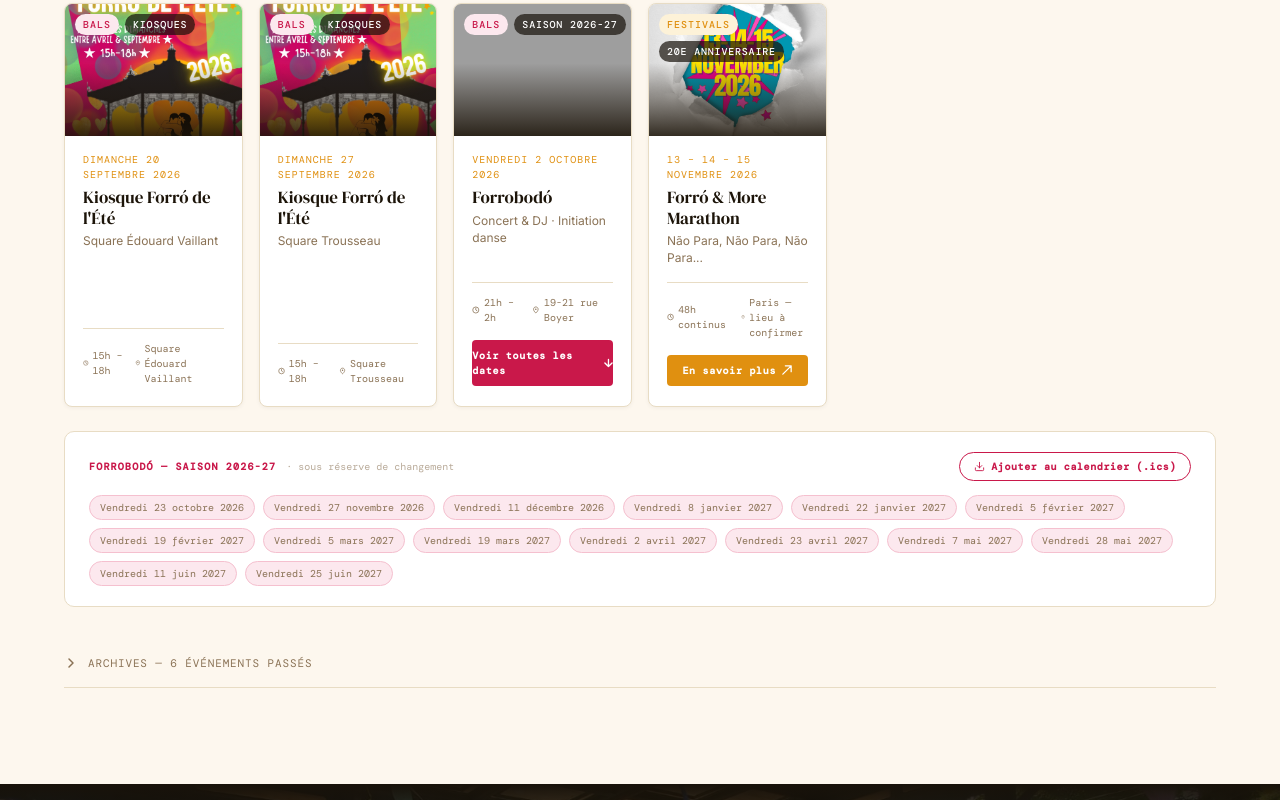
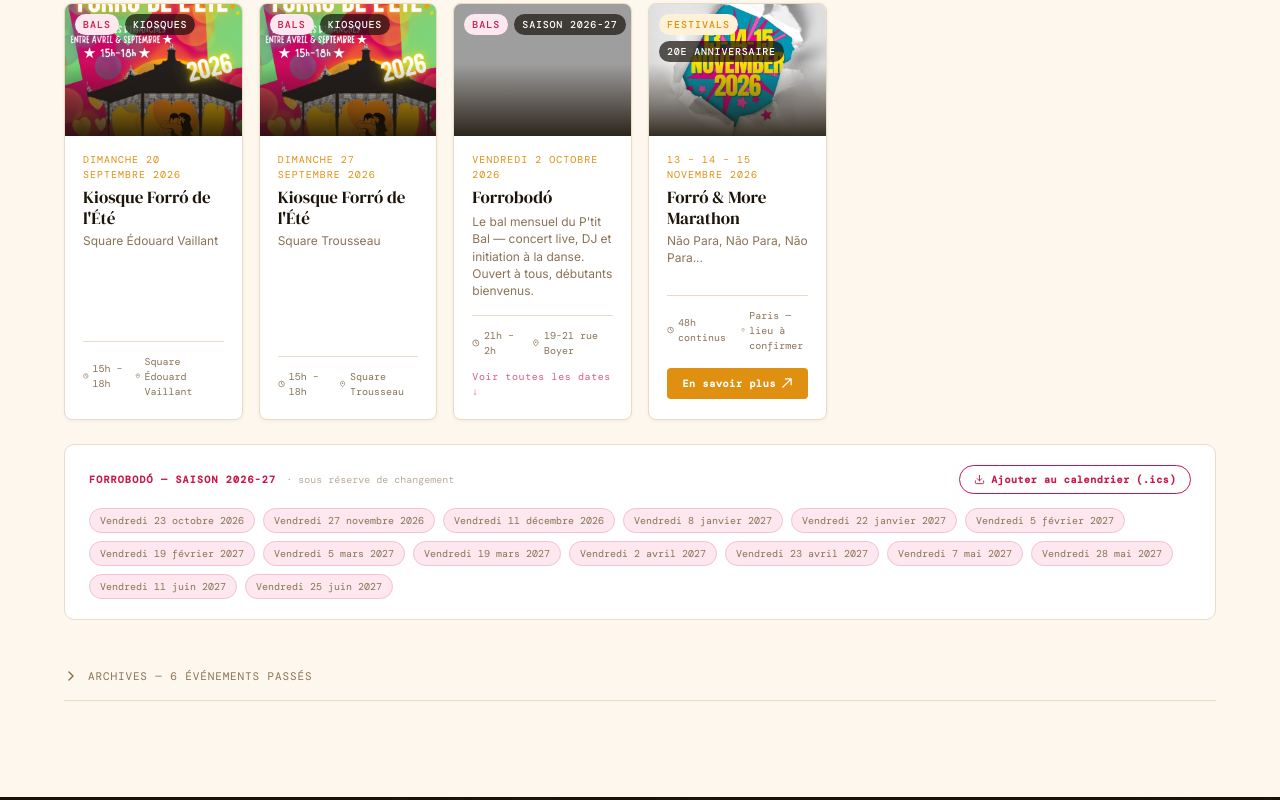
Before and after one commit to Hardante/leptitbalperdu, a React (Vite) app: page / in a window 1280 px wide. Shown: the part 2600-3400 px from the top of the page. Built offline with nearby package versions, Linux system fonts and the light colour scheme; grey boxes are pictures that could not be loaded; the HTML template or start-up script is replaced by a standard one.

Commit message:
fix: carte Forrobodó — ligne de présentation + lien discret dates

```diff
--- a/src/App.tsx
+++ b/src/App.tsx
@@ -559,7 +559,10 @@ function EventCardGrid({ evt }: { evt: Evt }) {
       <div style={{ padding: '16px 18px 20px', flex: 1, display: 'flex', flexDirection: 'column', gap: 5 }}>
         <p style={{ fontFamily: "'DM Mono', monospace", fontSize: 10, color: 'var(--primary)', letterSpacing: '0.1em', textTransform: 'uppercase' }}>{evt.date}</p>
         <h3 style={{ fontFamily: "'DM Serif Display', serif", fontSize: 17, color: 'var(--surface-foreground)', lineHeight: 1.2 }}>{evt.title}</h3>
-        <p style={{ fontFamily: "'Inter', sans-serif", fontSize: 12, color: 'var(--muted-foreground)', lineHeight: 1.4, flexGrow: 1, display: '-webkit-box', WebkitLineClamp: 2, WebkitBoxOrient: 'vertical', overflow: 'hidden' }}>{evt.subtitle}</p>
+        {isSaison
+          ? <p style={{ fontFamily: "'Inter', sans-serif", fontSize: 12, color: 'var(--muted-foreground)', lineHeight: 1.45, flexGrow: 1 }}>Le bal mensuel du P'tit Bal — concert live, DJ et initiation à la danse. Ouvert à tous, débutants bienvenus.</p>
+          : <p style={{ fontFamily: "'Inter', sans-serif", fontSize: 12, color: 'var(--muted-foreground)', lineHeight: 1.4, flexGrow: 1, display: '-webkit-box', WebkitLineClamp: 2, WebkitBoxOrient: 'vertical', overflow: 'hidden' }}>{evt.subtitle}</p>
+        }
         <div style={{ display: 'flex', gap: 12, marginTop: 10, paddingTop: 12, borderTop: '1px solid var(--border)' }}>
           <span style={{ fontFamily: "'DM Mono', monospace", fontSize: 10, color: 'var(--muted-foreground)', display: 'flex', alignItems: 'center', gap: 4 }}>
             <svg width="10" height="10" viewBox="0 0 10 10" fill="none"><circle cx="5" cy="5" r="4" stroke="currentColor" strokeWidth="1"/><path d="M5 2.5v2.5l1.5 1" stroke="currentColor" strokeWidth="1" strokeLinecap="round"/></svg>
@@ -578,10 +581,9 @@ function EventCardGrid({ evt }: { evt: Evt }) {
           ) : null}
         </div>
         {isSaison && (
-          <div style={{ display: 'flex', alignItems: 'center', justifyContent: 'center', gap: 6, marginTop: 10, padding: '8px 0', background: color, borderRadius: 4, fontFamily: "'DM Mono', monospace", fontSize: 10, fontWeight: 700, letterSpacing: '0.07em', color: '#fff', transition: 'opacity 0.2s', opacity: hov ? 0.82 : 1 }}>
-            Voir toutes les dates
-            <svg width="10" height="10" viewBox="0 0 10 10" fill="none"><path d="M5 1v8M1 5l4 4 4-4" stroke="currentColor" strokeWidth="1.5" strokeLinecap="round" strokeLinejoin="round"/></svg>
-          </div>
+          <span style={{ fontFamily: "'DM Mono', monospace", fontSize: 10, color: color, letterSpacing: '0.06em', marginTop: 6, display: 'flex', alignItems: 'center', gap: 4, opacity: hov ? 1 : 0.7, transition: 'opacity 0.2s' }}>
+            Voir toutes les dates ↓
+          </span>
         )}
         {!isSaison && evt.ticketUrl && (
           <a href={evt.ticketUrl} target="_blank" rel="noopener noreferrer"
```
